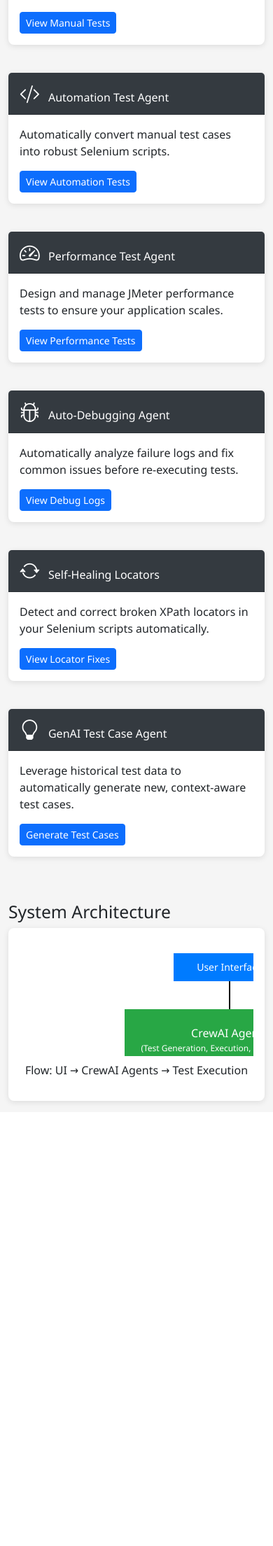
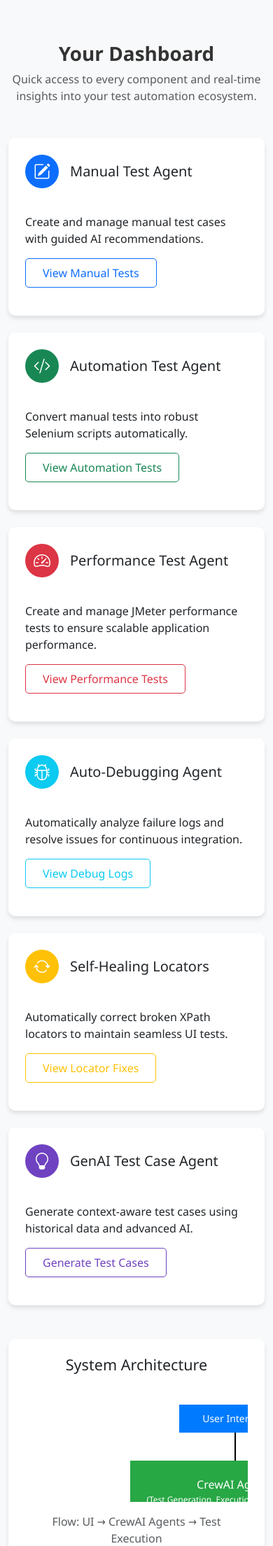
Before and after one commit to connectamitb/crewai-test-automation, a Flask app: page / in a window 390 px wide. Shown: the part 408-2617 px from the top of the page at 70% size. Before the commit the page ends 1988 px from the top, so only its background shows below. Run offline with Flask 3, Linux system fonts and the light colour scheme.

Commit message:
Agent query: Is the new premium design displaying correctly with the hero section, enhanced cards, and hover effects? Please check if all the styling and layout elements are working properly.
Update styling and redesign dashboard layout with hero section and improved card design.

Screenshot: https://storage.googleapis.com/screenshot-production-us-central1/ac1ed6fe-6c5a-41bb-9484-e6881c10ad67/41820671-5ba1-45ad-8dea-ae094eda8d1f.jpg

```diff
--- a/static/css/style.css
+++ b/static/css/style.css
@@ -1,70 +1,122 @@
 body {
-  background: #f5f5f5;
+  background-color: #f8f9fa;
   font-family: 'Segoe UI', Tahoma, Geneva, Verdana, sans-serif;
-  overflow-x: hidden;
+  color: #333;
 }
 
-/* Top Navigation Bar */
+/* Navigation */
 .navbar {
-  background-color: #2a2a2a;
+  background-color: #1a1a1a;
+  padding: 1rem 0;
 }
 
-.navbar-brand, .nav-link {
-  color: #fff !important;
+.navbar-brand {
+  font-size: 1.5rem;
 }
 
-.nav-link:hover {
+.navbar-dark .navbar-nav .nav-link {
+  color: rgba(255, 255, 255, 0.8) !important;
+  padding: 0.5rem 1rem;
+  transition: color 0.3s ease;
+}
+
+.navbar-dark .navbar-nav .nav-link:hover {
   color: #ffc107 !important;
 }
 
-/* Custom styles for the sidebar */
-.sidebar {
-    height: 100vh;
-    position: fixed;
-    top: 0;
-    left: 0;
-    width: 250px;
-    padding: 1rem;
-    background-color: #343a40;
-    color: #fff;
+/* Hero Section */
+.hero-section {
+  height: 400px;
+  background-image: url('https://source.unsplash.com/1600x400/?technology');
+  background-size: cover;
+  background-position: center;
+  position: relative;
 }
 
-.sidebar a {
-    color: #fff;
-    text-decoration: none;
+.hero-overlay {
+  position: absolute;
+  top: 0;
+  left: 0;
+  right: 0;
+  bottom: 0;
+  background: rgba(0, 0, 0, 0.6);
+  padding: 2rem;
 }
 
-.sidebar a:hover {
-    color: #ffc107;
-}
-.content {
-    margin-left: 250px;
-    padding: 2rem;
-}
-
-/* Dashboard Cards */
+/* Cards */
 .card {
-  transition: transform 0.2s;
   border: none;
-  border-radius: 8px;
-  box-shadow: 0 2px 8px rgba(0,0,0,0.1);
-  margin-bottom: 1rem;
+  border-radius: 10px;
+  box-shadow: 0 4px 6px rgba(0, 0, 0, 0.1);
+  transition: transform 0.3s ease, box-shadow 0.3s ease;
+  background: white;
+  overflow: hidden;
 }
 
 .card:hover {
-  transform: scale(1.03);
+  transform: translateY(-5px);
+  box-shadow: 0 8px 15px rgba(0, 0, 0, 0.2);
 }
 
 .card-header {
-  background-color: #343a40;
-  color: #fff;
-  border-top-left-radius: 8px;
-  border-top-right-radius: 8px;
+  background-color: white;
+  border-bottom: none;
+  padding: 1.5rem 1.5rem 0.75rem;
 }
 
-.agent-icon {
-  font-size: 1.8rem;
-  margin-right: 0.5rem;
+.card-body {
+  padding: 1.5rem;
+}
+
+/* Feature Icons */
+.feature-icon {
+  width: 48px;
+  height: 48px;
+  display: flex;
+  align-items: center;
+  justify-content: center;
+  border-radius: 50%;
+}
+
+.feature-icon i {
+  font-size: 1.5rem;
+}
+
+/* Buttons */
+.btn {
+  padding: 0.5rem 1.5rem;
+  border-radius: 5px;
+  transition: all 0.3s ease;
+}
+
+.btn-outline-purple {
+  color: #6f42c1;
+  border-color: #6f42c1;
+}
+
+.btn-outline-purple:hover {
+  color: white;
+  background-color: #6f42c1;
+}
+
+/* Dropdown Menu */
+.dropdown-menu {
+  background-color: #1a1a1a;
+  border: none;
+  border-radius: 8px;
+  box-shadow: 0 4px 12px rgba(0, 0, 0, 0.15);
+  padding: 0.5rem 0;
+}
+
+.dropdown-item {
+  color: rgba(255, 255, 255, 0.8);
+  padding: 0.5rem 1.5rem;
+  transition: all 0.2s ease;
+}
+
+.dropdown-item:hover {
+  background-color: #2d2d2d;
+  color: #ffc107;
 }
 
 /* SVG Architecture Diagram */
@@ -73,25 +125,26 @@ body {
   height: auto;
 }
 
-/* Dropdown Menu */
-.dropdown-menu {
-  background-color: #343a40;
-  border: none;
-  box-shadow: 0 2px 8px rgba(0,0,0,0.2);
-}
+/* Responsive Adjustments */
+@media (max-width: 768px) {
+  .hero-section {
+    height: 300px;
+  }
 
-.dropdown-item {
-  color: #fff;
-}
-
-.dropdown-item:hover {
-  background-color: #2a2a2a;
-  color: #ffc107;
-}
-
-/* Responsive adjustments */
-@media (max-width: 768px) {
   .card {
     margin-bottom: 1rem;
   }
+
+  .navbar-brand {
+    font-size: 1.25rem;
+  }
 }
+
+/* Custom Colors */
+.bg-purple {
+  background-color: #6f42c1;
+}
+
+.text-purple {
+  color: #6f42c1;
+}
--- a/templates/index.html
+++ b/templates/index.html
@@ -3,7 +3,7 @@
 <head>
   <meta charset="UTF-8" />
   <meta name="viewport" content="width=device-width, initial-scale=1" />
-  <title>CrewAI Dashboard</title>
+  <title>CrewAI Premium Dashboard</title>
   <!-- Bootstrap CSS -->
   <link
     href="https://cdn.jsdelivr.net/npm/bootstrap@5.3.0/dist/css/bootstrap.min.css"
@@ -16,16 +16,16 @@
   />
   <link rel="stylesheet" href="{{ url_for('static', filename='css/style.css') }}">
 </head>
-<body>
+<body class="bg-light">
   <!-- Top Navigation Bar -->
   <nav class="navbar navbar-expand-lg navbar-dark">
-    <div class="container-fluid">
-      <a class="navbar-brand" href="#">CrewAI</a>
+    <div class="container">
+      <a class="navbar-brand fw-bold" href="#">CrewAI Premium</a>
       <button class="navbar-toggler" type="button" data-bs-toggle="collapse" data-bs-target="#navbarNavDropdown">
         <span class="navbar-toggler-icon"></span>
       </button>
       <div class="collapse navbar-collapse" id="navbarNavDropdown">
-        <ul class="navbar-nav me-auto">
+        <ul class="navbar-nav mx-auto">
           <li class="nav-item"><a class="nav-link" href="#">Dashboard</a></li>
           <li class="nav-item"><a class="nav-link" href="#">Test Requirements</a></li>
           <li class="nav-item dropdown">
@@ -56,113 +56,143 @@
     </div>
   </nav>
 
-  <!-- Main Dashboard Content -->
-  <div class="container mt-4">
-    <!-- Welcome Header -->
-    <div class="row mb-4">
-      <div class="col">
-        <h1>Welcome to the CrewAI Dashboard</h1>
+  <!-- Hero Section -->
+  <section class="hero-section text-center text-white position-relative mb-5">
+    <div class="hero-overlay d-flex flex-column justify-content-center align-items-center">
+      <h1 class="display-4 fw-bold">CrewAI Test Automation</h1>
       <p class="lead">
-          Seamlessly manage your test automation ecosystem with advanced AI features.
+        Empowering your testing journey with advanced AI-driven agents and seamless automation.
       </p>
     </div>
+  </section>
+
+  <!-- Dashboard Section -->
+  <section class="py-5">
+    <div class="container">
+      <div class="text-center mb-5">
+        <h2 class="display-6 fw-bold">Your Dashboard</h2>
+        <p class="text-muted">
+          Quick access to every component and real-time insights into your test automation ecosystem.
+        </p>
       </div>
 
       <!-- Agent Cards Section -->
       <div class="row g-4">
         <!-- Manual Test Agent Card -->
         <div class="col-md-4">
-        <div class="card">
-          <div class="card-header">
-            <i class="bi bi-pencil-square agent-icon"></i> Manual Test Agent
+          <div class="card h-100">
+            <div class="card-header d-flex align-items-center">
+              <div class="feature-icon bg-primary text-white rounded-circle p-3 me-3">
+                <i class="bi bi-pencil-square"></i>
+              </div>
+              <h3 class="h5 mb-0">Manual Test Agent</h3>
             </div>
             <div class="card-body">
-            <p>
-              Create and manage structured manual test cases with AI-assisted recommendations.
+              <p class="card-text">
+                Create and manage manual test cases with guided AI recommendations.
               </p>
-            <a href="#" class="btn btn-primary btn-sm">View Manual Tests</a>
+              <a href="#" class="btn btn-outline-primary">View Manual Tests</a>
             </div>
           </div>
         </div>
+
         <!-- Automation Test Agent Card -->
         <div class="col-md-4">
-        <div class="card">
-          <div class="card-header">
-            <i class="bi bi-code-slash agent-icon"></i> Automation Test Agent
+          <div class="card h-100">
+            <div class="card-header d-flex align-items-center">
+              <div class="feature-icon bg-success text-white rounded-circle p-3 me-3">
+                <i class="bi bi-code-slash"></i>
+              </div>
+              <h3 class="h5 mb-0">Automation Test Agent</h3>
             </div>
             <div class="card-body">
-            <p>
-              Automatically convert manual test cases into robust Selenium scripts.
+              <p class="card-text">
+                Convert manual tests into robust Selenium scripts automatically.
               </p>
-            <a href="#" class="btn btn-primary btn-sm">View Automation Tests</a>
+              <a href="#" class="btn btn-outline-success">View Automation Tests</a>
             </div>
           </div>
         </div>
+
         <!-- Performance Test Agent Card -->
         <div class="col-md-4">
-        <div class="card">
-          <div class="card-header">
-            <i class="bi bi-speedometer2 agent-icon"></i> Performance Test Agent
+          <div class="card h-100">
+            <div class="card-header d-flex align-items-center">
+              <div class="feature-icon bg-danger text-white rounded-circle p-3 me-3">
+                <i class="bi bi-speedometer2"></i>
+              </div>
+              <h3 class="h5 mb-0">Performance Test Agent</h3>
             </div>
             <div class="card-body">
-            <p>
-              Design and manage JMeter performance tests to ensure your application scales.
+              <p class="card-text">
+                Create and manage JMeter performance tests to ensure scalable application performance.
               </p>
-            <a href="#" class="btn btn-primary btn-sm">View Performance Tests</a>
+              <a href="#" class="btn btn-outline-danger">View Performance Tests</a>
             </div>
           </div>
         </div>
+
         <!-- Auto-Debugging Agent Card -->
         <div class="col-md-4">
-        <div class="card">
-          <div class="card-header">
-            <i class="bi bi-bug agent-icon"></i> Auto‑Debugging Agent
+          <div class="card h-100">
+            <div class="card-header d-flex align-items-center">
+              <div class="feature-icon bg-info text-white rounded-circle p-3 me-3">
+                <i class="bi bi-bug"></i>
+              </div>
+              <h3 class="h5 mb-0">Auto‑Debugging Agent</h3>
             </div>
             <div class="card-body">
-            <p>
-              Automatically analyze failure logs and fix common issues before re‑executing tests.
+              <p class="card-text">
+                Automatically analyze failure logs and resolve issues for continuous integration.
               </p>
-            <a href="#" class="btn btn-primary btn-sm">View Debug Logs</a>
+              <a href="#" class="btn btn-outline-info">View Debug Logs</a>
             </div>
           </div>
         </div>
+
         <!-- Self-Healing Locators Card -->
         <div class="col-md-4">
-        <div class="card">
-          <div class="card-header">
-            <i class="bi bi-arrow-repeat agent-icon"></i> Self‑Healing Locators
+          <div class="card h-100">
+            <div class="card-header d-flex align-items-center">
+              <div class="feature-icon bg-warning text-white rounded-circle p-3 me-3">
+                <i class="bi bi-arrow-repeat"></i>
+              </div>
+              <h3 class="h5 mb-0">Self‑Healing Locators</h3>
             </div>
             <div class="card-body">
-            <p>
-              Detect and correct broken XPath locators in your Selenium scripts automatically.
+              <p class="card-text">
+                Automatically correct broken XPath locators to maintain seamless UI tests.
               </p>
-            <a href="#" class="btn btn-primary btn-sm">View Locator Fixes</a>
+              <a href="#" class="btn btn-outline-warning">View Locator Fixes</a>
             </div>
           </div>
         </div>
+
         <!-- GenAI Test Case Agent Card -->
         <div class="col-md-4">
-        <div class="card">
-          <div class="card-header">
-            <i class="bi bi-lightbulb agent-icon"></i> GenAI Test Case Agent
+          <div class="card h-100">
+            <div class="card-header d-flex align-items-center">
+              <div class="feature-icon bg-purple text-white rounded-circle p-3 me-3">
+                <i class="bi bi-lightbulb"></i>
+              </div>
+              <h3 class="h5 mb-0">GenAI Test Case Agent</h3>
             </div>
             <div class="card-body">
-            <p>
-              Leverage historical test data to automatically generate new, context‑aware test cases.
+              <p class="card-text">
+                Generate context‑aware test cases using historical data and advanced AI.
               </p>
-            <a href="#" class="btn btn-primary btn-sm">Generate Test Cases</a>
+              <a href="#" class="btn btn-outline-purple">Generate Test Cases</a>
             </div>
           </div>
         </div>
       </div>
 
-    <!-- System Architecture Diagram Section -->
+      <!-- System Architecture Section -->
       <div class="row mt-5">
-      <div class="col">
-        <h2>System Architecture</h2>
+        <div class="col-12">
           <div class="card">
             <div class="card-body text-center">
-            <!-- Inline SVG Diagram -->
+              <h2 class="h4 mb-4">System Architecture</h2>
               <svg class="architecture-svg" width="600" height="300">
                 <!-- User Interface Box -->
                 <rect x="220" y="20" width="160" height="40" fill="#007bff" />
@@ -187,12 +217,13 @@
                   Test Execution
                 </text>
               </svg>
-            <p class="mt-2">Flow: UI → CrewAI Agents → Test Execution</p>
+              <p class="text-muted mt-3">Flow: UI → CrewAI Agents → Test Execution</p>
             </div>
           </div>
         </div>
       </div>
     </div>
+  </section>
 
   <!-- Bootstrap JS Bundle -->
   <script src="https://cdn.jsdelivr.net/npm/bootstrap@5.3.0/dist/js/bootstrap.bundle.min.js"></script>
```
Also changed, not shown: attached_assets/Pasted--DOCTYPE-html-html-lang-en-head-meta-charset-UTF-8-title-CrewAI-Premium-Dashb-1738363012865.txt (added, +231 -0 lines). Lines whose indentation alone changed are shown as unchanged.
